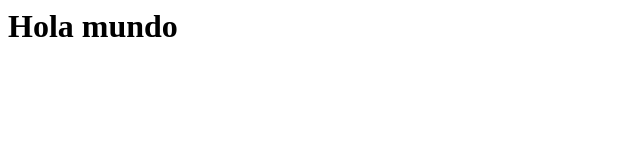
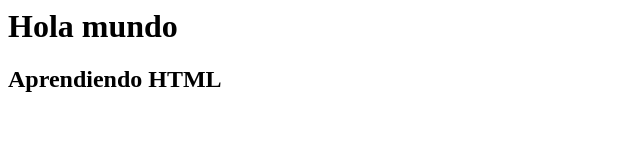
Before and after one commit to Alies58/2smr-web, a plain HTML site: page index.html in a window 1280 px wide. Shown: the whole page, without its empty margins (0-640 px from the left). Drawn offline with Linux system fonts and the light colour scheme.

Commit message:
modificacion

```diff
--- a/index.html
+++ b/index.html
@@ -1,3 +1,4 @@
 <html>
     <h1>Hola mundo</h1>
+    <h2>Aprendiendo HTML</h2>
 </html>
```
